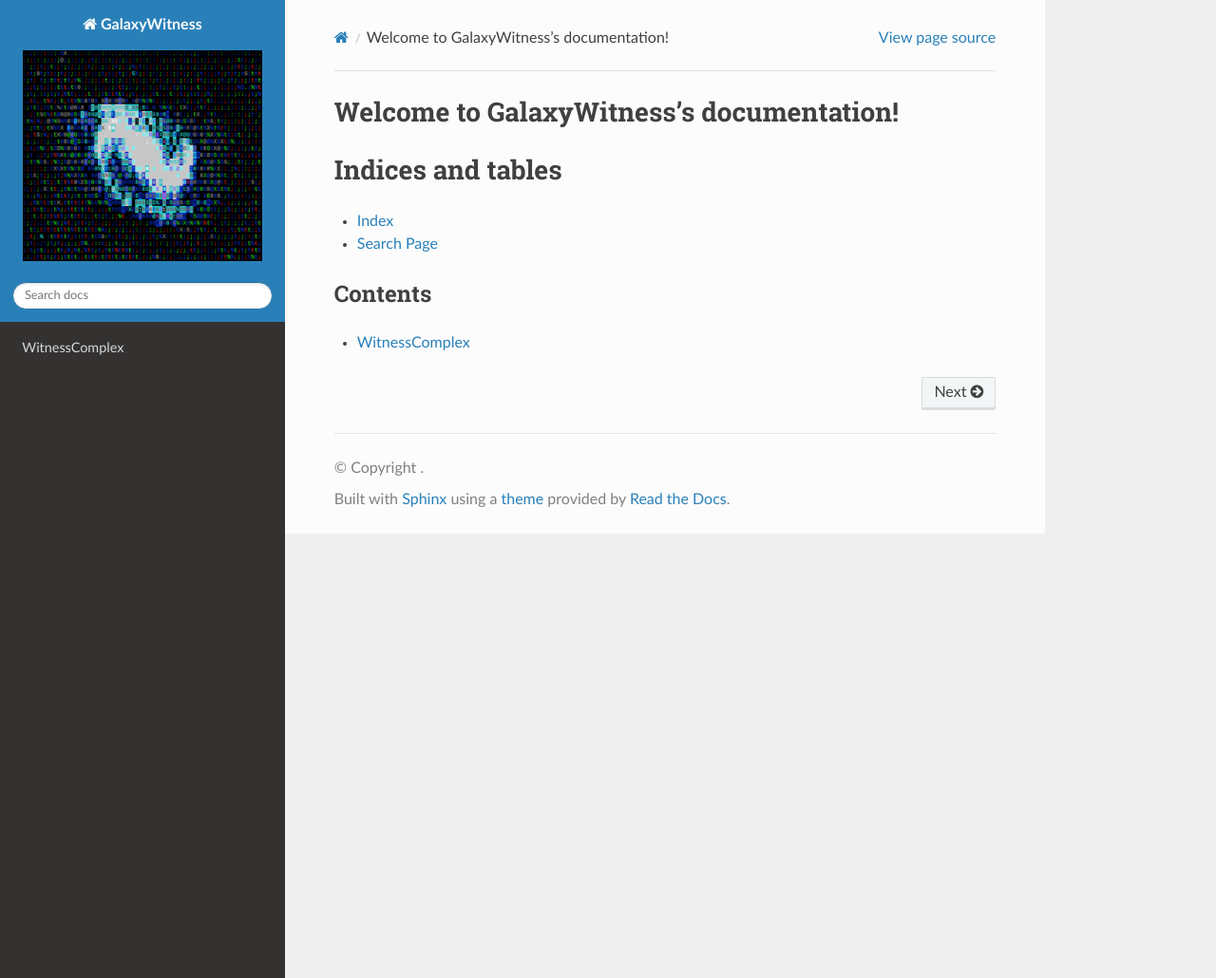
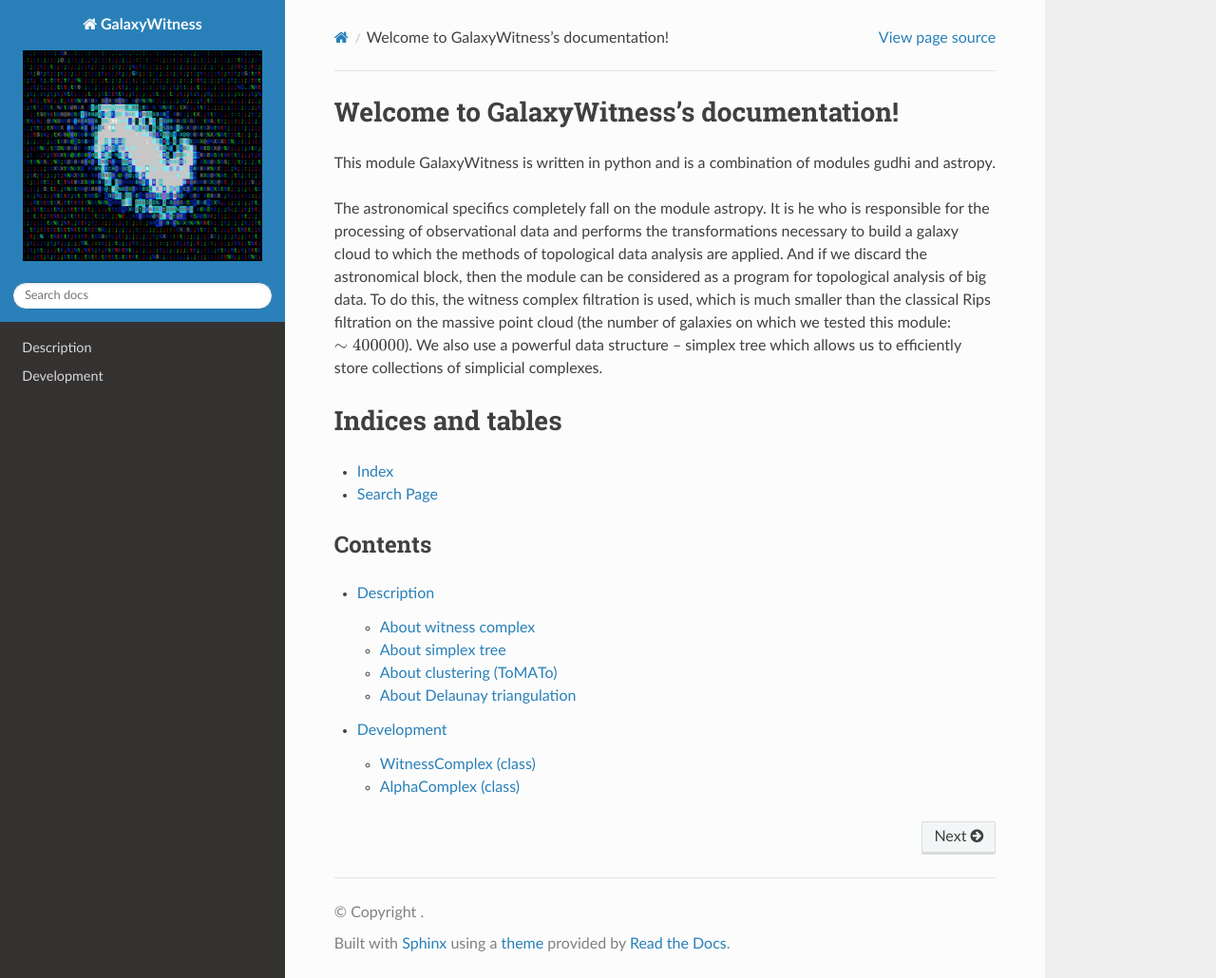
Before and after one commit to davidmiheev/GalaxyWitness, a Sphinx documentation site: the page built from docs/source/index.rst, in a window 1280 px wide and 1030 px high. Shown: the whole window at 95% size. Built offline with Sphinx 7.4.7 and the Read the Docs theme 2.0.0, drawn with Linux system fonts in a browser that asks for light colours.

Commit message:
using sphinx for build tech documentation

```diff
--- a/docs/source/conf.py
+++ b/docs/source/conf.py
@@ -18,6 +18,6 @@
 latex_engine = 'xelatex'
 latex_elements = {
     'preamble': r'''
-\usepackage{amssymb, amsmath}
+\usepackage{amssymb, latexsym, amsmath, amsthm, mathrsfs, mathspec, mathbbol}
 '''
 }
--- /dev/null
+++ b/docs/source/description.rst
@@ -0,0 +1,75 @@
+Description
+===========
+Here we provide a description and explanation of constructions that we use in GalaxyWitness
+
+
+About witness complex
+---------------------
+
+The witness complex :math:`\mathrm{Wit}(L,W)` (a "discrete" analogue of the Delaunay complex) this is a simplicial complex defined by two sets in :math:`\mathbb{R}^d`:
+
+* :math:`L` - the set of landmarkets
+* :math:`W` - the set of witnesses
+
+We will also assume that :math:`L\subseteq W`. The vertices of :math:`\mathrm{Wit}(L,W)` are the set :math:`L`.
+The complex :math:`\mathrm{Wit}(L,W)` is a flag simplicial complex consisting of all simplices :math:`\tau` such that the following condition holds for any simplex :math:`\sigma\subseteq\tau`:
+
+.. math::
+
+   \exists w: \quad\|w-p\| \leq\|w-q\|\quad\forall p\in \sigma\text { and } \forall q\in L
+
+Now we similarly introduce the complex :math:`\mathrm{Wit}^{\alpha}(L,W)`, defined by the condition:
+
+.. math::
+
+   \exists w: \quad\|w-p\|\leq\|w-q\| + \alpha\quad\forall p \in \sigma\text { and } \forall q\in L
+
+Varying the parameter :math:`\alpha`, we get the filtering of witness complex:
+
+.. math::
+
+   \alpha_1 \leq\alpha_2 \Rightarrow\mathrm{Wit}^{\alpha_1}(L,W)\subseteq\mathrm{Wit}^{\alpha_2}(L,W)
+
+About simplex tree
+------------------
+
+Let :math:`K` be a simplicial complex with :math:`n` vertices.
+Recall that by filtering we mean the function :math:`f:K\to\mathbb{R}`, such that :math:`f(\sigma)\leq f(\tau)` only if :math:`\sigma\subseteq\tau`.
+
+A simplex tree is `Trie (prefix tree) <https://en.wikipedia.org/wiki/Trie>`_, in which the keys are words (simplices) in the alphabet :math:`1,...,n`, and the values are the filtering values :math:`f`
+
+.. figure:: _static/simplex_tree.png
+	 :align: center
+	 :scale: 45%
+
+	 Simplicial complex and its simplex tree: all values equals 1
+
+You can read more about the simplex tree in the article:
+
+`Jean-Daniel Boissonnat (DATASHAPE, Inria), Clément Maria (DATASHAPE, Inria). The Simplex Tree: an Efficient Data Structure for General Simplicial Complexes: <https://arxiv.org/pdf/2001.02581.pdf>`_
+
+
+About clustering (ToMATo)
+-------------------------
+
+ToMATo is a clustering algorithm. ToMATo starts with `graph k nearest neighbors <https://en.wikipedia.org/wiki/Nearest_neighbor_graph>`_ , then using the density function defined on the point cloud, combines the pieces of the original graph and obtains the required clustering (which is determined by the number of clusters and/or the threshold of significance per density function). This algorithm is a composition of two ideas: `Union-find forest <https://en.wikipedia.org/wiki/Disjoint-set_data_structure>`_ and `Morse theory <https://en.wikipedia.org/wiki/Morse_theory>`_.
+Let :math:`f` be a density function. Let's describe the steps of the algorithm:
+
+* We construct a graph :math:`G` (:math:`k` nearest neighbors or a Rips graph with the parameter :math:`\delta`).
+* Passing through the vertices of the graph: connect the current vertex :math:`v` with the neighboring :math:`w` if :math`f(w)` is the largest value of :math:`f` among the vertices adjacent to the vertex :math:`v`. We get a spanning forest on the vertices of the original graph :math:`G`. Moreover, the root of each tree will be a vertex with a local maximum of the density function.
+* We combine trees whose roots have a small value of the density function. Namely, we connect the roots of two trees from the root with a smaller value of the density function to the function with a larger value of the density function. We continue until the required clustering is obtained.
+
+You can read more about ToMATo in the article:
+
+`Frédéric Chazal, Leonidas Guibas, Steve Oudot, Primoz Skraba. Persistence-Based Clustering in Riemannian Manifolds <https://hal.inria.fr/inria-00389390/document>`_
+
+.. figure:: _static/merge.png
+	 :align: center
+	 :scale: 50%
+
+	 Merge of two trees
+
+About Delaunay triangulation
+----------------------------
+
+Coming soon...
--- a/docs/source/index.rst
+++ b/docs/source/index.rst
@@ -10,7 +10,9 @@
    :maxdepth: 2
    :caption: Contents:
 
+This module GalaxyWitness is written in python and is a combination of modules gudhi and astropy.
 
+The astronomical specifics completely fall on the module astropy. It is he who is responsible for the processing of observational data and performs the transformations necessary to build a galaxy cloud to which the methods of topological data analysis are applied. And if we discard the astronomical block, then the module can be considered as a program for topological analysis of big data. To do this, the witness complex filtration is used, which is much smaller than the classical Rips filtration on the massive point cloud (the number of galaxies on which we tested this module: :math:`\sim400000`). We also use a powerful data structure -- simplex tree which allows us to efficiently store collections of simplicial complexes.
 
 Indices and tables
 ==================
@@ -25,4 +27,5 @@
 
 .. toctree::
 
+   description
    witness_complex
--- a/docs/source/witness_complex.rst
+++ b/docs/source/witness_complex.rst
@@ -1,5 +1,13 @@
-WitnessComplex
-==============
+Development
+===========
+
+WitnessComplex (class)
+----------------------
 
 .. autoclass:: GalaxyWitness.witness_complex.WitnessComplex
-	:members:
+	 :members:
+
+AlphaComplex (class)
+--------------------
+
+Coming soon...
```
Also changed, not shown: docs/source/_static/merge.png (added), docs/source/_static/simplex_tree.png (added).
